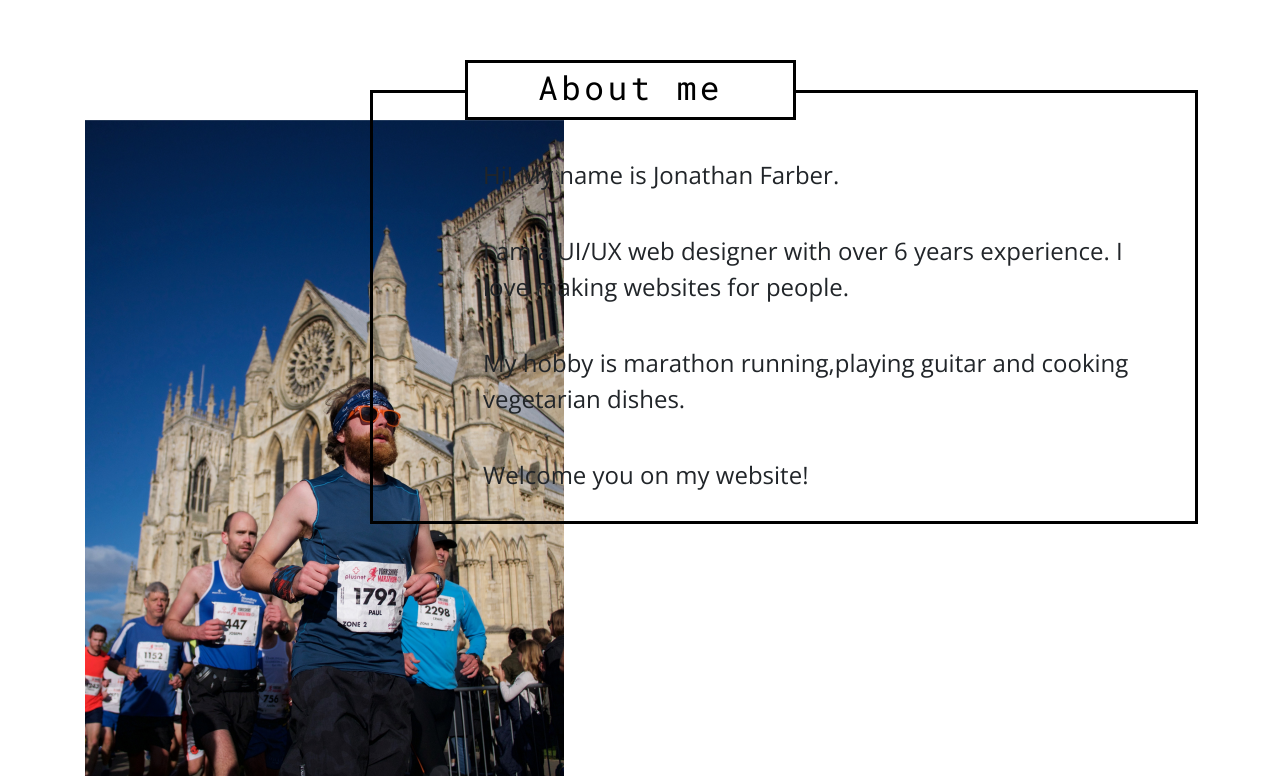
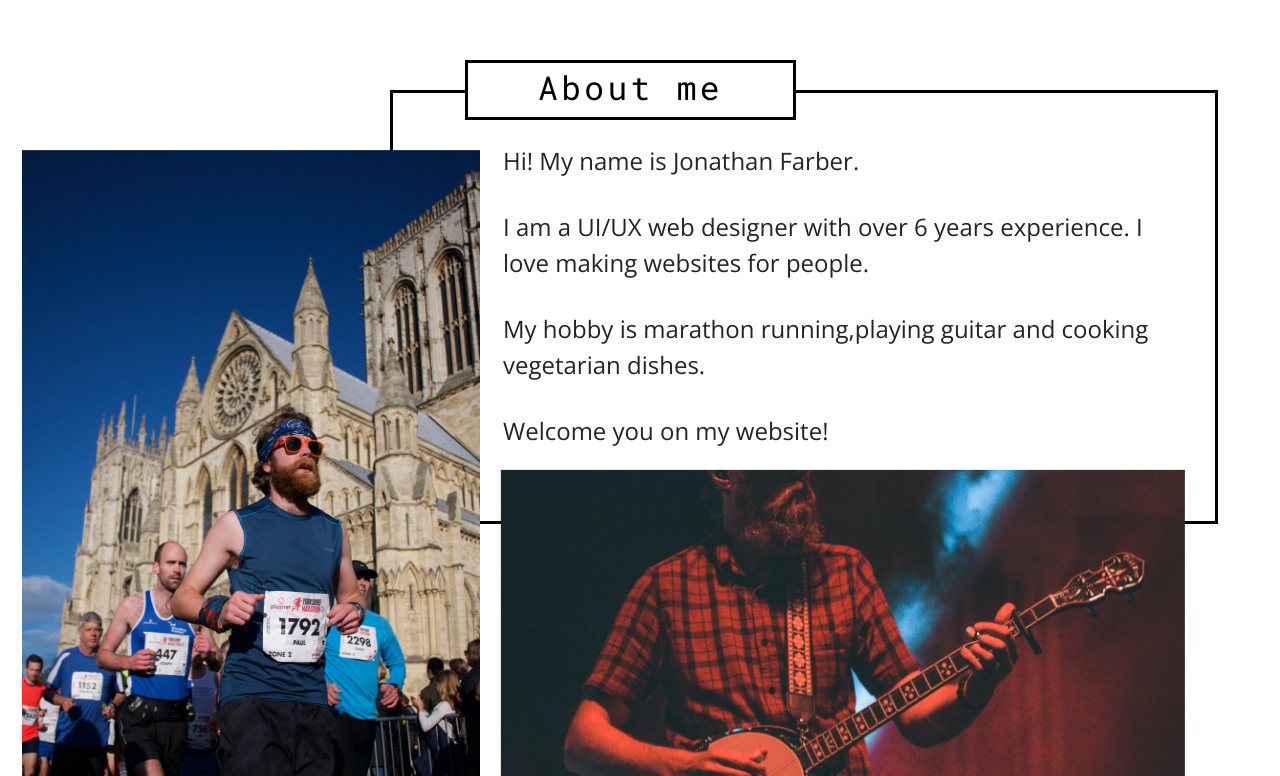
Before and after one commit to ElenaDutova/My_first_site, a plain HTML site: page index.html in a window 1280 px wide. Shown: the part 760-1536 px from the top of the page. Drawn offline with nearby package versions, Linux system fonts and the light colour scheme.

Commit message:
2 screen: photo position

```diff
--- a/sass/_general.sass
+++ b/sass/_general.sass
@@ -50,7 +50,7 @@
 
 .about
 	padding: 70px 0
-	min-height: 750px
+	min-height: 890px
 	&_header
 		+RM400
 		font-size: 33px
@@ -67,15 +67,32 @@
 	&_descr
 		+OS400
 		font-size: 24px
-		margin: 64px 51px 66px 110px
+		margin: 50px 51px 66px 110px
 		> p
-			margin-bottom: 40px
+			margin-bottom: 30px
 			&:nth-child(4)
 				margin-bottom: 0
 		&_frame
+			margin-left: 20px
 			position: absolute
 			top: -30px
 			width: 828px
 			height: 434px
 			border: 3px solid #000000
 			z-index: 1
+	&_photo_1
+		display: block
+		position: absolute
+		right: 65px
+		top: 30px
+		width: 458px
+		height: 659px
+		z-index: 2
+	&_photo_2
+		display: block
+		position: absolute
+		top: 349px
+		left: 50px
+		width: 685px
+		height: 340px
+		z-index: 2
```
Also changed, not shown: css/style.min.css, 1 other file.
